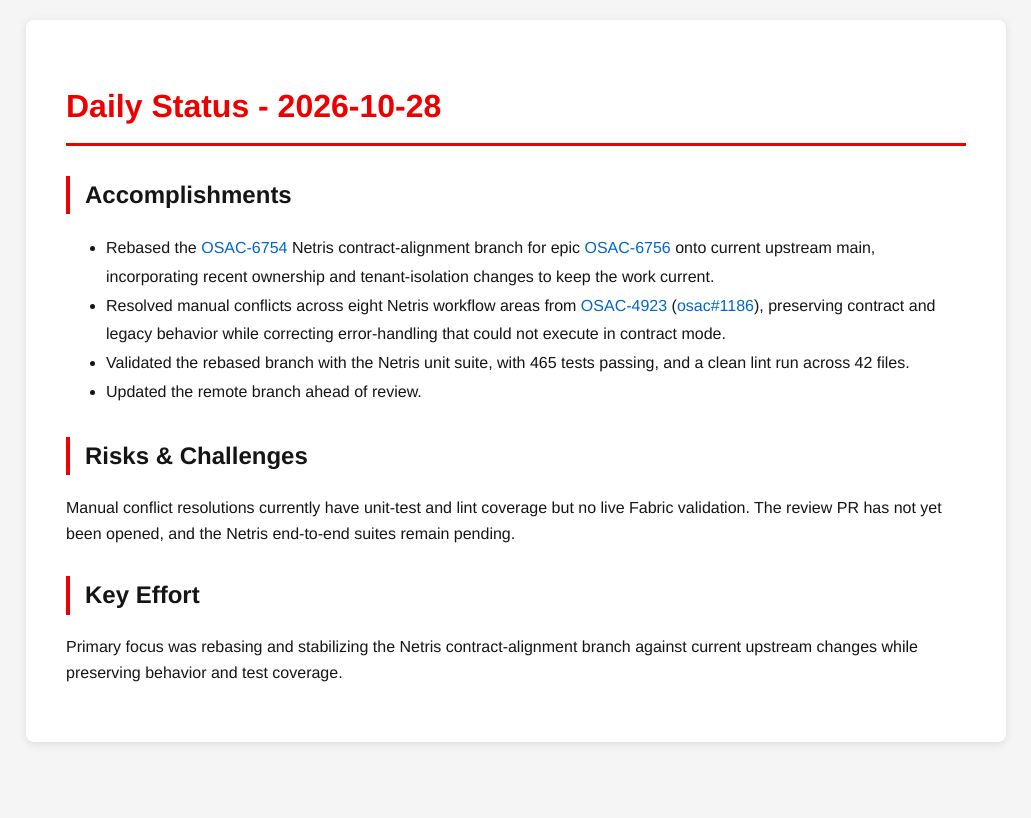
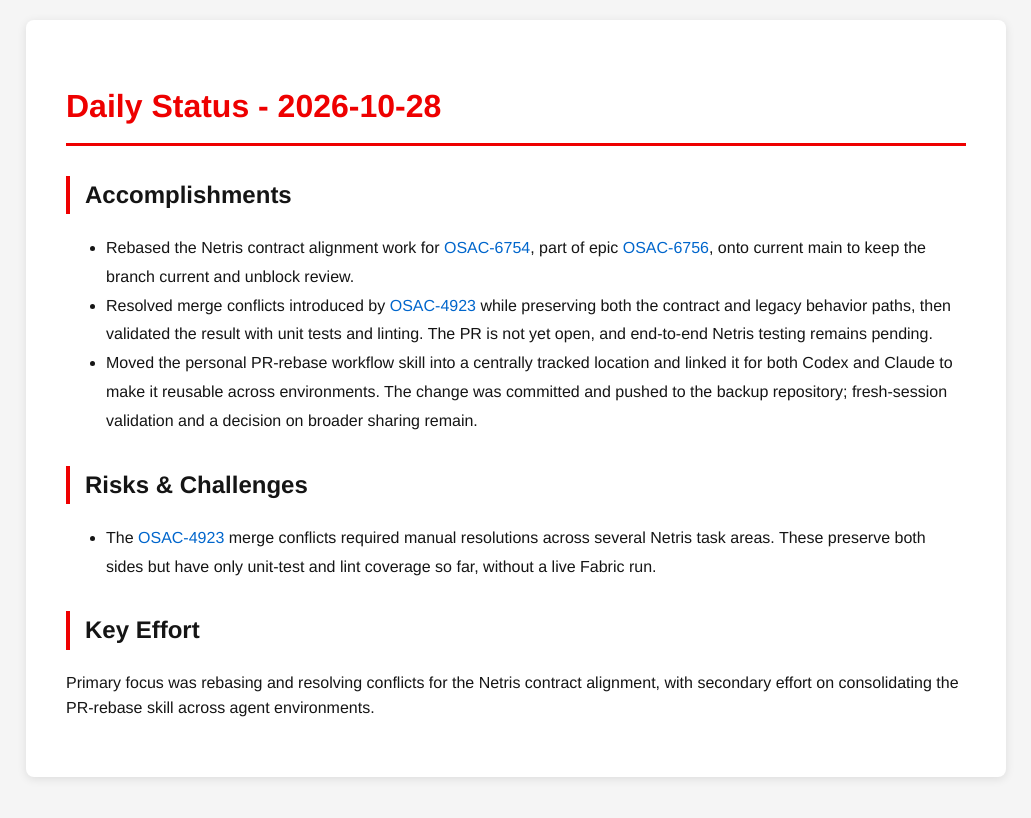
Before and after one commit to tzvatot/daily-status, a Jekyll site: the page built from 2026-10-28.md, in a window 1280 px wide. Shown: the top 818 px of the page, without its empty margins (124-1155 px from the left). Built offline with Jekyll 4.4.1, drawn with Linux system fonts in a browser that asks for light colours.

Commit message:
Daily status update - 2026-10-28

```diff
--- a/2026-10-28.md
+++ b/2026-10-28.md
@@ -7,13 +7,12 @@
 # Daily Status - 2026-10-28
 
 ## Accomplishments
-- Rebased the [OSAC-6754](https://redhat.atlassian.net/browse/OSAC-6754) Netris contract-alignment branch for epic [OSAC-6756](https://redhat.atlassian.net/browse/OSAC-6756) onto current upstream main, incorporating recent ownership and tenant-isolation changes to keep the work current.
-- Resolved manual conflicts across eight Netris workflow areas from [OSAC-4923](https://redhat.atlassian.net/browse/OSAC-4923) ([osac#1186](https://github.com/osac-project/osac/pull/1186)), preserving contract and legacy behavior while correcting error-handling that could not execute in contract mode.
-- Validated the rebased branch with the Netris unit suite, with 465 tests passing, and a clean lint run across 42 files.
-- Updated the remote branch ahead of review.
+- Rebased the Netris contract alignment work for [OSAC-6754](https://redhat.atlassian.net/browse/OSAC-6754), part of epic [OSAC-6756](https://redhat.atlassian.net/browse/OSAC-6756), onto current main to keep the branch current and unblock review.
+- Resolved merge conflicts introduced by [OSAC-4923](https://redhat.atlassian.net/browse/OSAC-4923) while preserving both the contract and legacy behavior paths, then validated the result with unit tests and linting. The PR is not yet open, and end-to-end Netris testing remains pending.
+- Moved the personal PR-rebase workflow skill into a centrally tracked location and linked it for both Codex and Claude to make it reusable across environments. The change was committed and pushed to the backup repository; fresh-session validation and a decision on broader sharing remain.
 
 ## Risks & Challenges
-Manual conflict resolutions currently have unit-test and lint coverage but no live Fabric validation. The review PR has not yet been opened, and the Netris end-to-end suites remain pending.
+- The [OSAC-4923](https://redhat.atlassian.net/browse/OSAC-4923) merge conflicts required manual resolutions across several Netris task areas. These preserve both sides but have only unit-test and lint coverage so far, without a live Fabric run.
 
 ## Key Effort
-Primary focus was rebasing and stabilizing the Netris contract-alignment branch against current upstream changes while preserving behavior and test coverage.
+Primary focus was rebasing and resolving conflicts for the Netris contract alignment, with secondary effort on consolidating the PR-rebase skill across agent environments.
```
